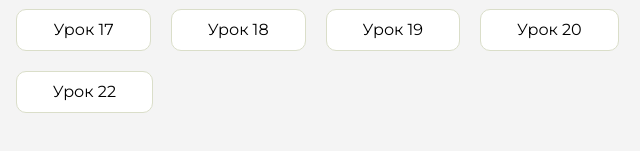
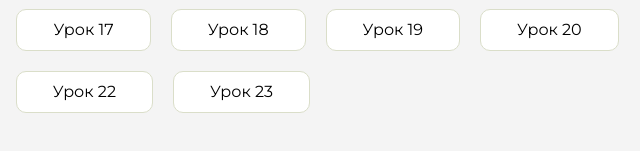
Before and after one commit to Bryclya/homework, a plain HTML site: page index.html in a window 1280 px wide. Shown: the part 415-566 px from the top of the page, 594-1234 px from the left. Drawn offline with Linux system fonts and the light colour scheme.

Commit message:
Update index.html

```diff
--- a/index.html
+++ b/index.html
@@ -158,6 +158,9 @@
                     <li class="content__list-item">
                         <a href="lesson JS 5/index.html"> Урок 22</a>
                     </li>
+                    <li class="content__list-item">
+                        <a href="lesson JS 6/index.html"> Урок 23</a>
+                    </li>
                 </ul>
             </div>
             <div class="content__block hidden" id="diplomBlock">
```
